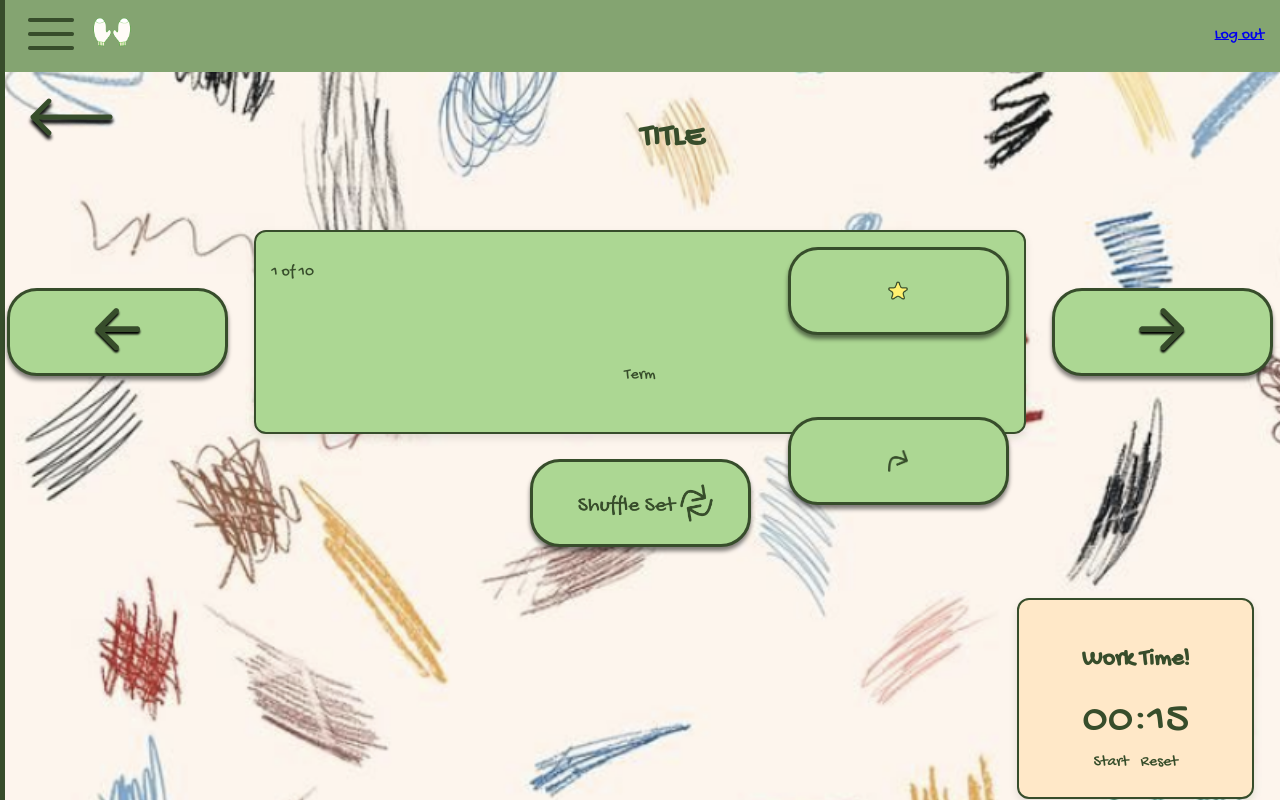
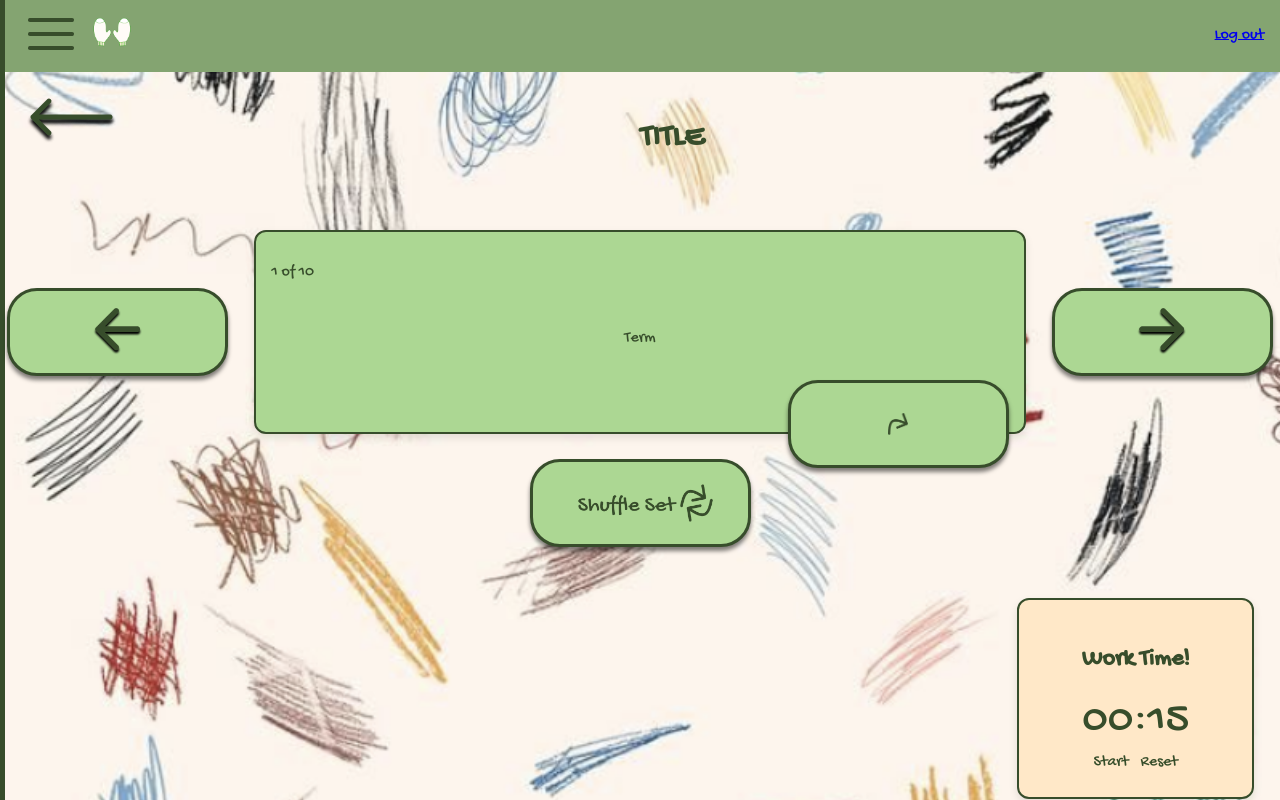
Before and after one commit to rin-bell4772/mttn, a Next.js app in the folder mttn/: page /flashcardSet in a window 1280 px wide. Shown: the top 800 px of the page. Built offline with nearby package versions, Linux system fonts and the light colour scheme; a web font is replaced by a local one.

Commit message:
remove fav flashcards

```diff
--- a/mttn/src/app/flashcardSet/flashcardSet.tsx
+++ b/mttn/src/app/flashcardSet/flashcardSet.tsx
@@ -31,9 +31,7 @@ export default function FlashcardSet() {
                 <div className={styles.card}>
                     <div className={styles.upper}>
                         <p>1 of 10</p>
-                        <Button className={styles.button}>
-                            <Image src={star} alt={"star"} width={20}/>
-                        </Button>
+
 
                     </div>
                     <div className={styles.termDef}>
```
